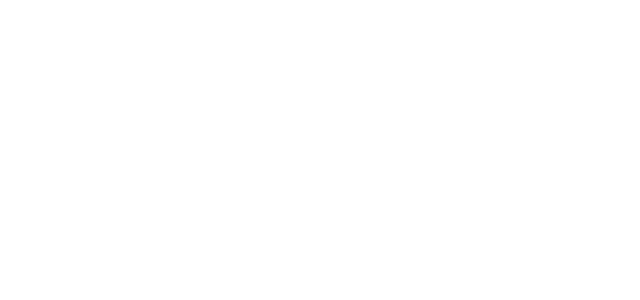
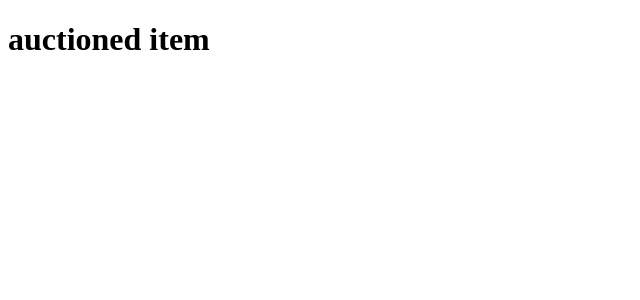
Before and after one commit to amadejaop/01-project-auctionbay-frontend-react, a React (Create React App) app: page /auction in a window 1280 px wide. Before the commit this address had no page. Shown: the top 300 px of the page, without its empty margins (0-640 px from the left). Built offline with nearby package versions, Linux system fonts and the light colour scheme; the HTML template or start-up script is replaced by a standard one.

Commit message:
Create route for the auction item page

```diff
--- a/src/App.tsx
+++ b/src/App.tsx
@@ -7,6 +7,7 @@
 import ResetPassword from "./pages/ResetPassword";
 import Profile from "./pages/Profile";
 import Auctions from "./pages/Auctions";
+import Auction from "./pages/Auction";
 
 function App() {
   return (
@@ -19,6 +20,7 @@
           <Route path="/reset-password" element={<ResetPassword />} />
           <Route path="/profile" element={<Profile />} />
           <Route path="/auctions" element={<Auctions />} />
+          <Route path="/auction" element={<Auction />} />
         </Routes>
       </BrowserRouter>
     </>
--- /dev/null
+++ b/src/pages/Auction.tsx
@@ -0,0 +1,3 @@
+export default function Auction() {
+  return <h1>auctioned item</h1>;
+}
```
